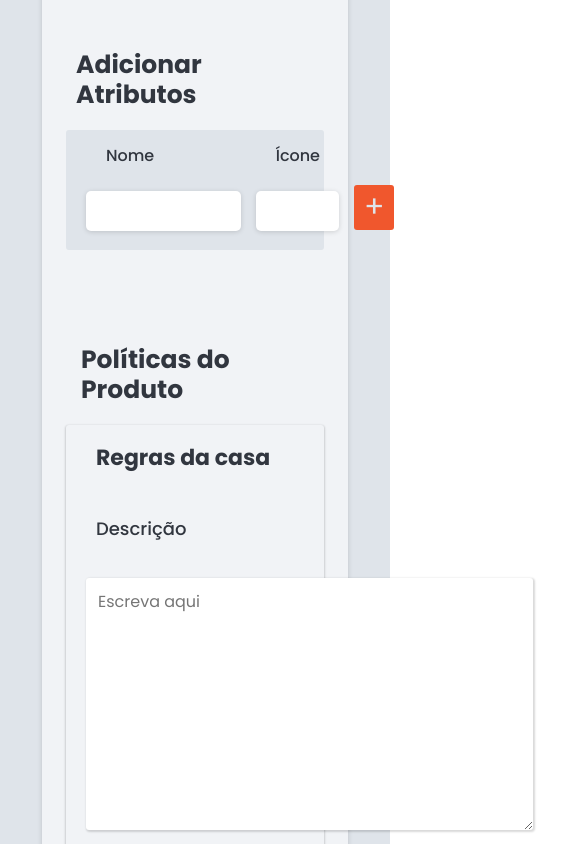
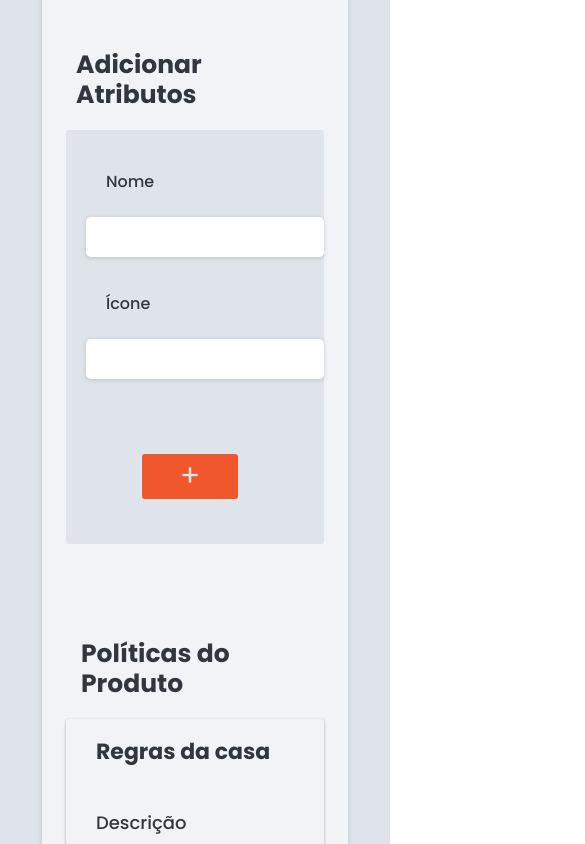
Before and after one commit to GabrielyPaz/projeto-integrador, a React (Vite) app: page /admin in a window 390 px wide. Shown: the part 1020-1864 px from the top of the page, 585 px wide, since content can reach past the window. Built offline with nearby package versions, Linux system fonts and the light colour scheme.

Commit message:
ajustes admin formulario, no erro do registerForm e no container detailGaleria

```diff
--- a/src/Components/AdminFormulario/AdminFormulario.module.css
+++ b/src/Components/AdminFormulario/AdminFormulario.module.css
@@ -271,10 +271,54 @@
   border: none;
 }
 
-
-@media screen and (max-width: 636px) {
-  .main {
-      gap: 0rem;
+@media (max-width: 700px) {
+  .politicaProd {
+    grid-template-columns: 1fr;
   }
 
+  .atributosInputs {
+    flex-direction: column;
+    height: auto;
+  }
+
+  .atributoItem {
+    width: 100%;
+  }
+
+  .atributosButton {
+    width: 40%;
+  }
 }
+
+@media (max-width: 380px) {
+  .sectionGrid {
+    display: grid;
+    grid-template-columns: 1fr;
+    width: 100%;
+  }
+
+  .atributosButton {
+    width: 100%;
+  }
+
+  .politicaProd {
+    grid-template-columns: 1fr;
+  }
+
+  .imagensInput {
+    width: 100%;
+    flex-direction: column;
+  }
+
+  .imagensInput input {
+    width: 100%;
+  }
+
+  .imagensInput button {
+    width: 100%;
+  }
+
+  .buttonCriar button {
+    width: 100%;
+  }
+}
--- a/src/Components/DetailCaracteristica/DetailCaracteristica.module.css
+++ b/src/Components/DetailCaracteristica/DetailCaracteristica.module.css
@@ -64,7 +64,7 @@
 @media screen and (max-width: 420px) {
   .containerGrid {
     gap: 18px;
-    /* margin-bottom: 10px; */
+
   }
 
   .gridItem {
--- a/src/Components/DetailGaleria/DetailGaleria.module.css
+++ b/src/Components/DetailGaleria/DetailGaleria.module.css
@@ -1,6 +1,6 @@
-.container {
-max-height: 100vh;
-}
+/*.container {
+  height: 100vh;
+}*/
 
 .actions {
 margin-left: 2.5rem;
@@ -133,10 +133,10 @@ font-size: 1rem;
 
 
 @media (max-width: 700px) {
-  .container {
+  /*.container {
       height: 100vh;
 
-    }
+    }*/
 
   .imgCar {
       display: none;
--- a/src/Components/RegisterForm/RegisterForm.module.css
+++ b/src/Components/RegisterForm/RegisterForm.module.css
@@ -39,7 +39,7 @@
 
 .input_register {
 	width: 100%;
-	padding: .4em .5em;
+	padding: .3em .4em;
 	border: 1px solid var(--cor-laranja);
 	border-radius: .2em;
 	background-color: var(--branco);
@@ -79,7 +79,7 @@
 .input_register_error {
 	outline: none;
 	width: 100%;
-	padding: .4em .5em;
+	padding: .1em .2em;
 	background-color: var(--app-grey);
 	border: 1px solid var(--cor-erro-input);
 	background-color: var(--cor-erro-input-transparente);
@@ -89,7 +89,7 @@
 .input_div_error{
 	outline: none;
 	width: 100%;
-	padding: .4em .5em;
+	padding: .1em .2em;
 	background-color: var(--app-grey);
 	border-radius: .2em;
 	border: none;
@@ -147,7 +147,7 @@
 
 	width: 206px;
 	margin-top: 1rem;
-	padding: .5em 3em;
+	padding: .3em 1em;
 	color: white;
 	font-weight: 400;
 	font-size: 1em;
```
